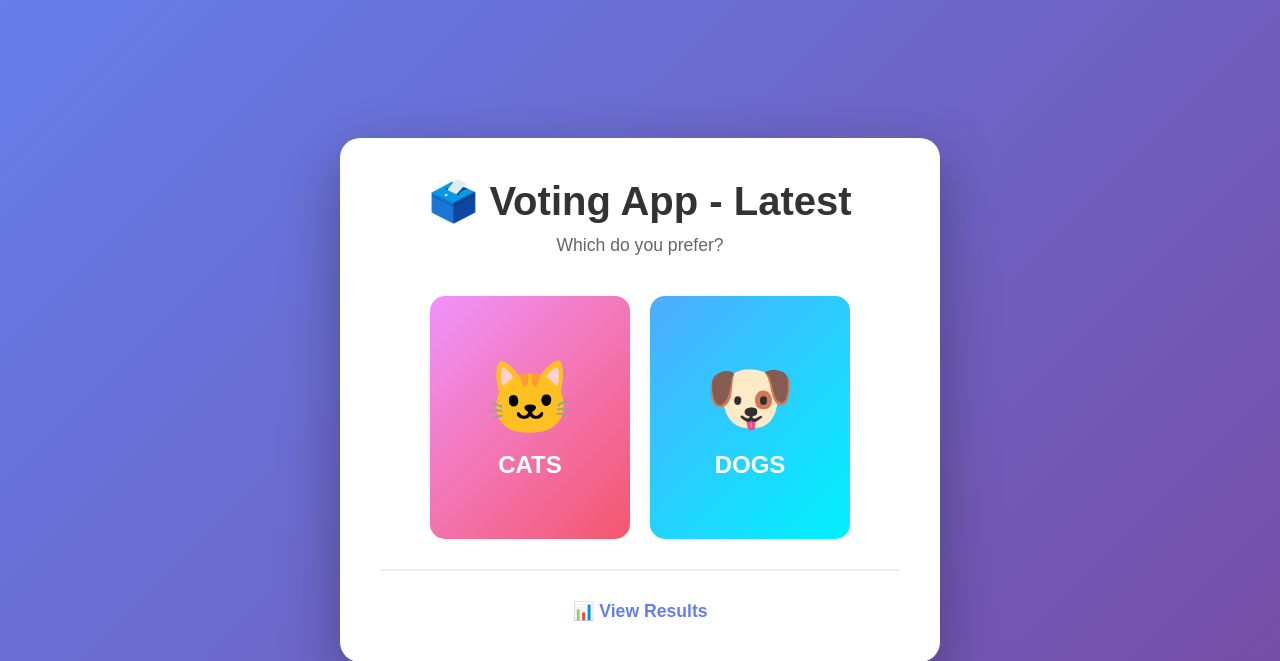
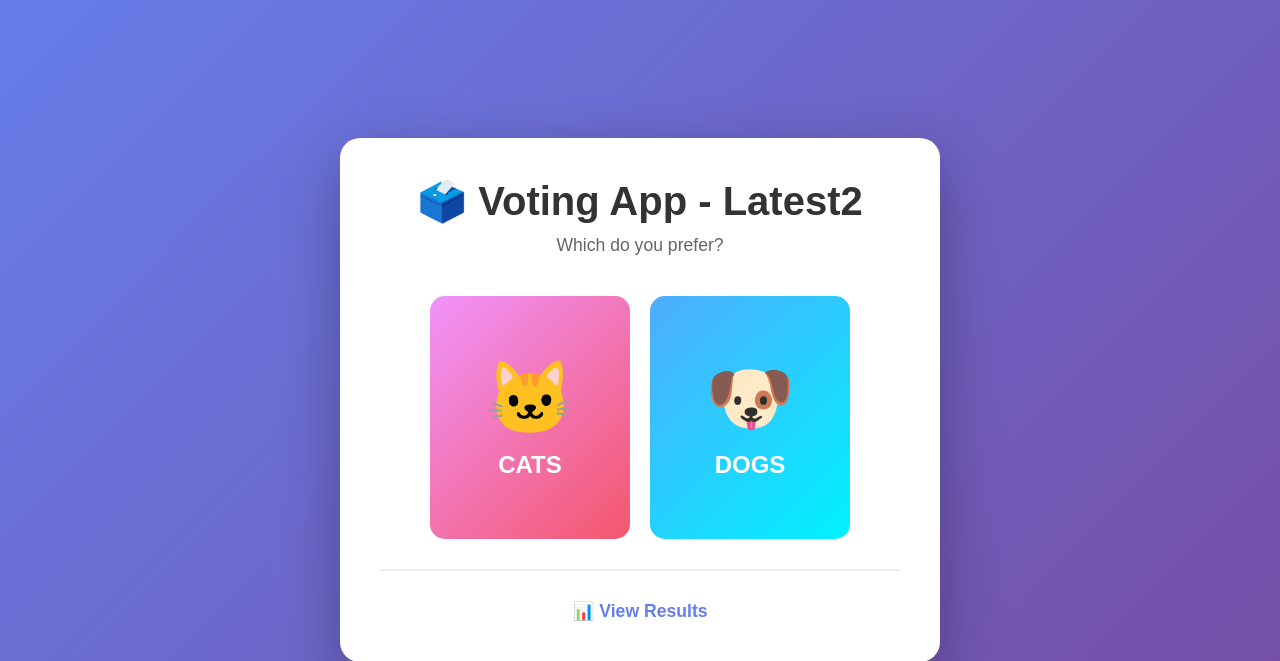
Before and after one commit to minayadav/voting-app, a Flask app: page / in a window 1280 px wide. Shown: the top 661 px of the page. Run offline with Flask 3, Linux system fonts and the light colour scheme.

Commit message:
test runner

```diff
--- a/voting-app/templates/index.html
+++ b/voting-app/templates/index.html
@@ -128,7 +128,7 @@
 </head>
 <body>
     <div class="container">
-        <h1>🗳️ Voting App - Latest</h1>
+        <h1>🗳️ Voting App - Latest2</h1>
         <p class="subtitle">Which do you prefer?</p>
 
         <div class="voting-buttons">
```
